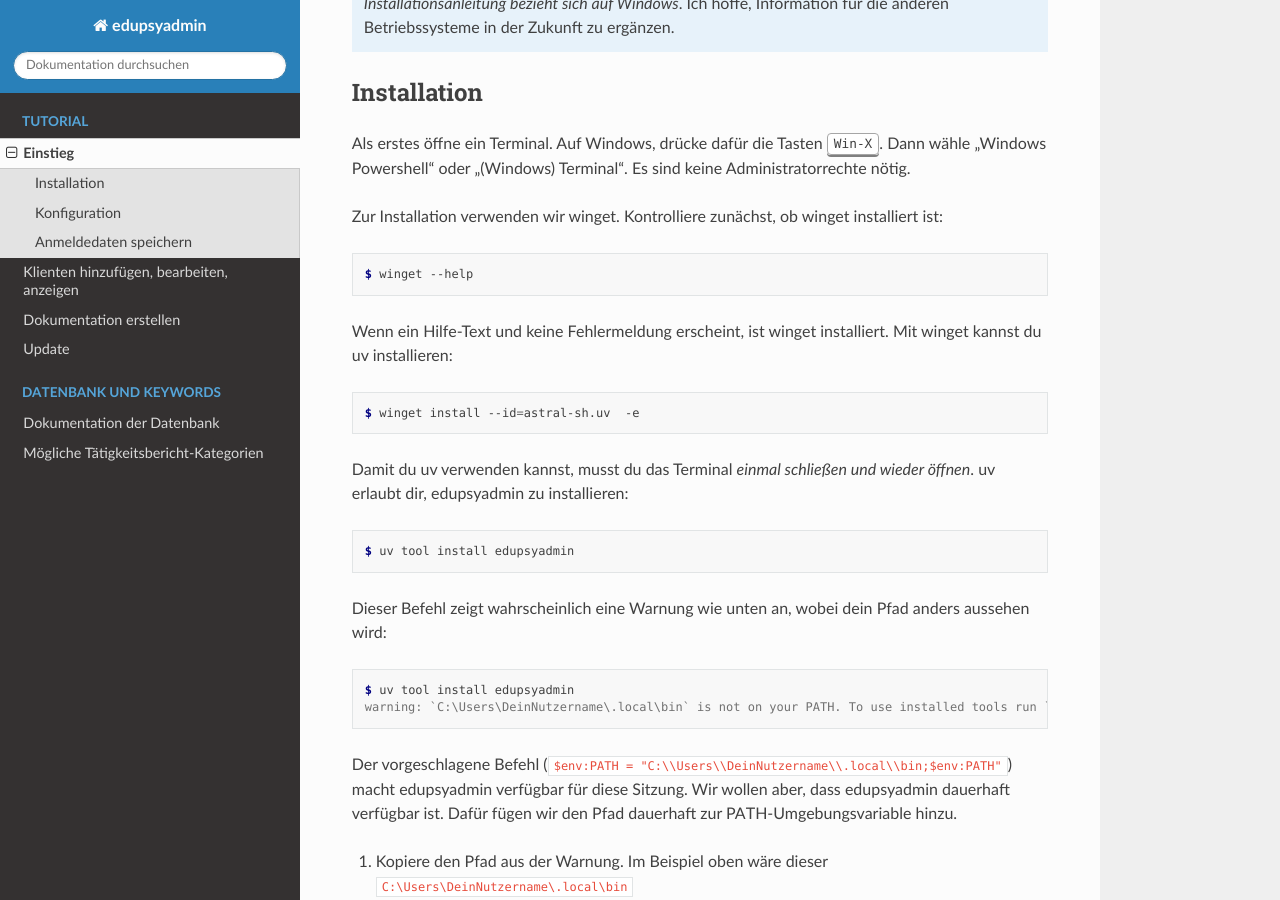
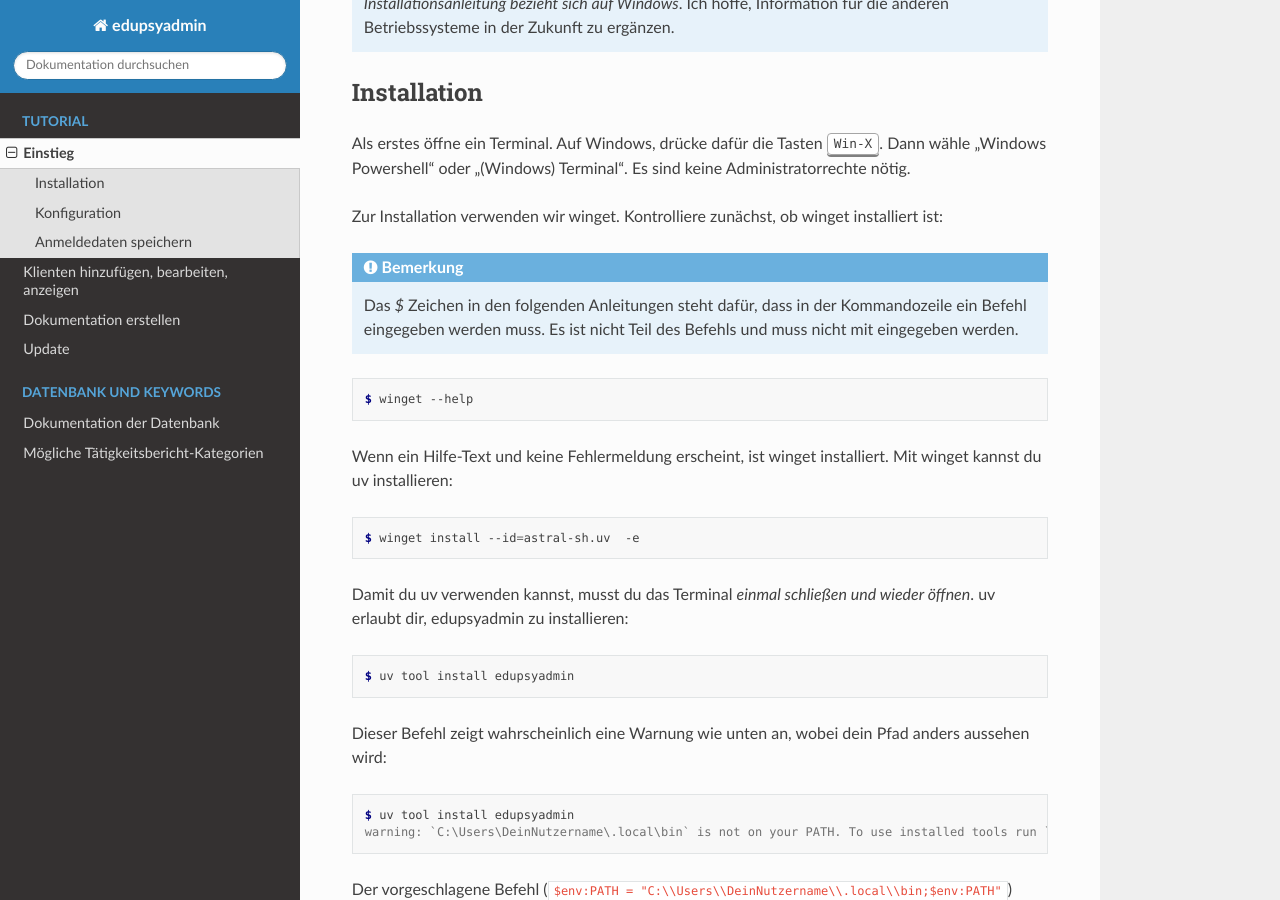
Before and after one commit to LKirst/edupsyadmin, a Sphinx documentation site: the page built from docs/tutorial/installation.rst, in a window 1280 px wide and 900 px high, scrolled down 358 px. Built offline with Sphinx 7.4.7 and the Read the Docs theme 3.1.0, drawn with Linux system fonts in a browser that asks for light colours.

Commit message:
docs(installation.rst): add explanation for the $ symbol in code blocks

```diff
--- a/docs/tutorial/installation.rst
+++ b/docs/tutorial/installation.rst
@@ -22,6 +22,12 @@ sind keine Administratorrechte nötig.
 
 Zur Installation verwenden wir winget. Kontrolliere zunächst, ob winget
 installiert ist:
+
+.. note::
+
+    Das `$` Zeichen in den folgenden Anleitungen steht dafür, dass in der
+    Kommandozeile ein Befehl eingegeben werden muss. Es ist nicht Teil des
+    Befehls und muss nicht mit eingegeben werden.
 
 .. code-block:: console
 
```
